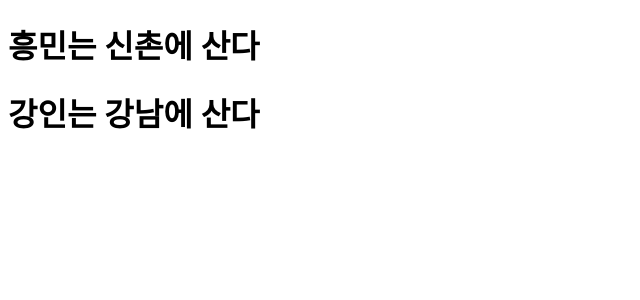
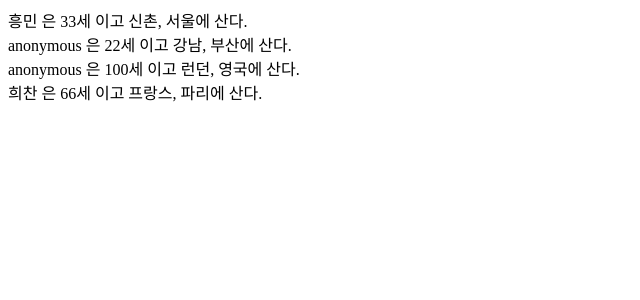
Before and after one commit to Jsb-github/react20231031, a React (Create React App) app: page / in a window 1280 px wide. Shown: the top 300 px of the page, without its empty margins (0-640 px from the left). Built offline with nearby package versions, Linux system fonts and the light colour scheme.

Commit message:
Props 구조분해 할당, 기본 값 주기

```diff
--- a/src/App.js
+++ b/src/App.js
@@ -1,19 +1,18 @@
 function App() {
   return (
     <>
-      <MyComp value="흥민" address={"신촌"} />
-      <MyComp value={"강인"} address={"강남"} />
+      <MyComp name={"흥민"} address={"신촌"} age={33} city={"서울"} />
+      <MyComp address={"강남"} age={22} city={"부산"} />
+      <MyComp address={"런던"} city={"영국"} />
+      <MyComp name="희찬" age={66} city="파리" address="프랑스" />
     </>
   );
 }
 
-// {value : "흥민" , address : "신촌"}
-function MyComp({ value, address }) {
+function MyComp({ name = "anonymous", address, city, age = 100 }) {
   return (
     <div>
-      <h1>
-        {value}는 {address}에 산다
-      </h1>
+      {name} 은 {age}세 이고 {address}, {city}에 산다.
     </div>
   );
 }
```
